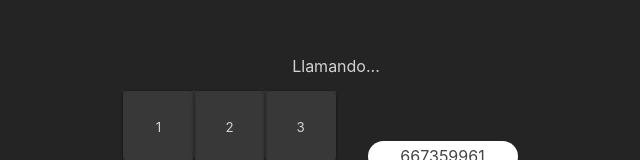
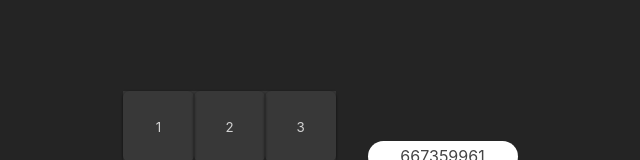
Before and after one commit to malenadejuan/ej-react-2-telefono-c, a React (Create React App) app: page / in a window 1280 px wide. Shown: the part 192-352 px from the top of the page, without its empty margins (304-944 px from the left). Built offline with nearby package versions, Linux system fonts and the light colour scheme.

Commit message:
mensaje superior solo cuando se está llamando

```diff
--- a/src/App.js
+++ b/src/App.js
@@ -20,7 +20,7 @@ function App() {
   return (
     <div className="contenedor">
       {/* <!-- El siguiente elemento se oculta añadiéndole la clase "off" --> */}
-      <span className="mensaje">Llamando...</span>
+      <span className={`mensaje${llamando ? "" : " off"}`}>Llamando...</span>
       <main className="telefono">
         <div className="botones">
           <ol className="teclado">
```
